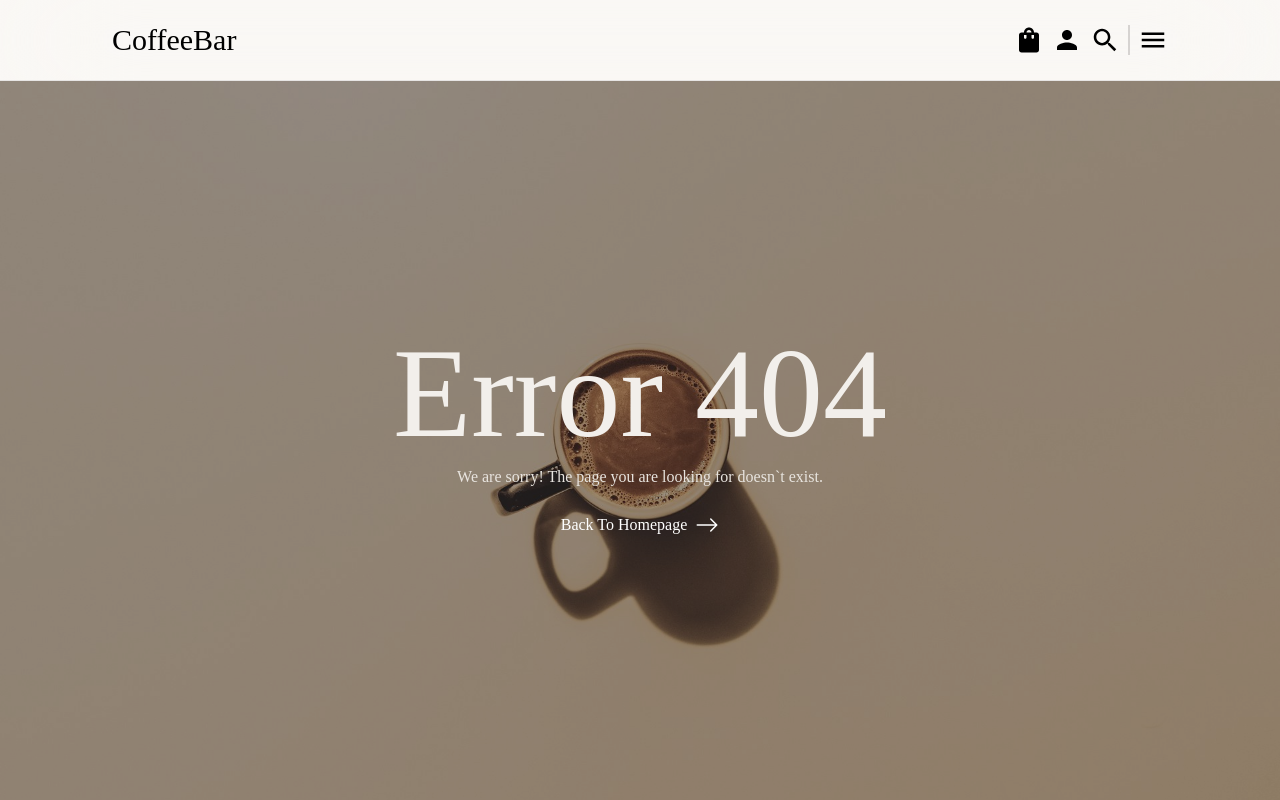
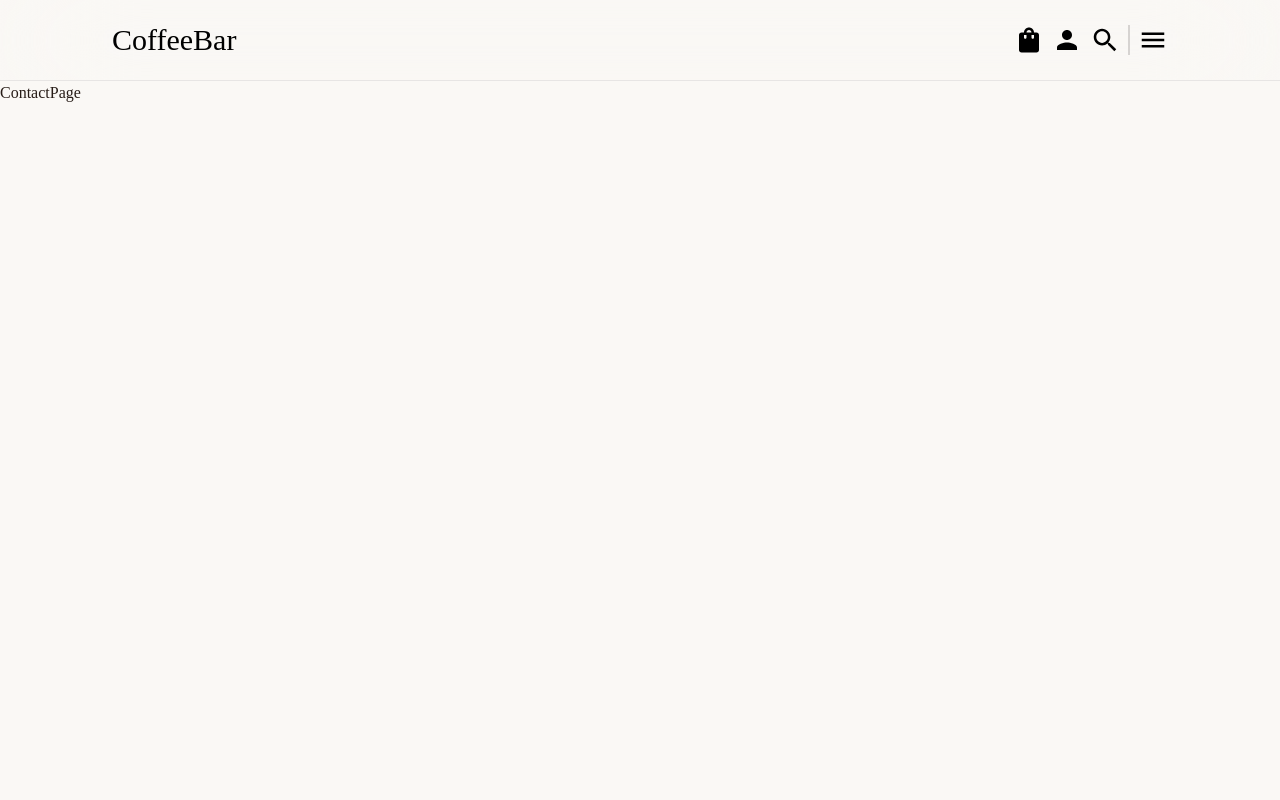
Before and after one commit to DarkoM996/coffeebar-website, a React (Vite) app: page /contact in a window 1280 px wide. Before the commit this address had no page. Built offline with nearby package versions, Linux system fonts and the light colour scheme; a web font is replaced by a local one.

Commit message:
new page

```diff
--- a/src/App.tsx
+++ b/src/App.tsx
@@ -9,6 +9,7 @@ import MainLayout from "./layouts/MainLayout";
 import CoffeesPage from "./pages/CoffeesPage";
 import AboutPage from "./pages/AboutPage";
 import Error404 from "./pages/Error404";
+import ContactPage from "./pages/ContactPage";
 
 const router = createBrowserRouter(
   createRoutesFromElements(
@@ -16,6 +17,7 @@ const router = createBrowserRouter(
       <Route index element={<HomePage />} />
       <Route path="/about" element={<AboutPage />} />
       <Route path="/coffees" element={<CoffeesPage />} />
+      <Route path="/contact" element={<ContactPage />} />
       <Route path="*" element={<Error404 />} />
     </Route>
   )
--- /dev/null
+++ b/src/pages/ContactPage.tsx
@@ -0,0 +1,7 @@
+import React from "react";
+
+const ContactPage = () => {
+  return <div>ContactPage</div>;
+};
+
+export default ContactPage;
```
